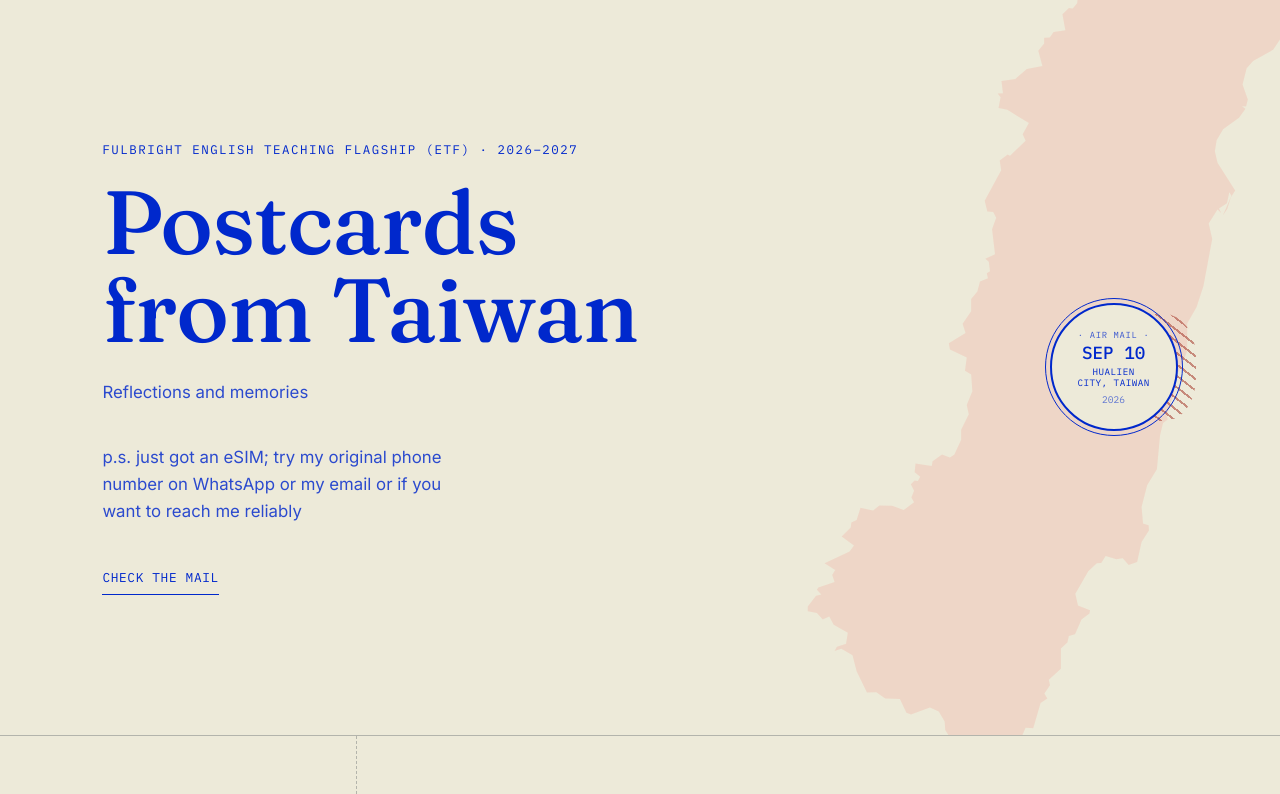
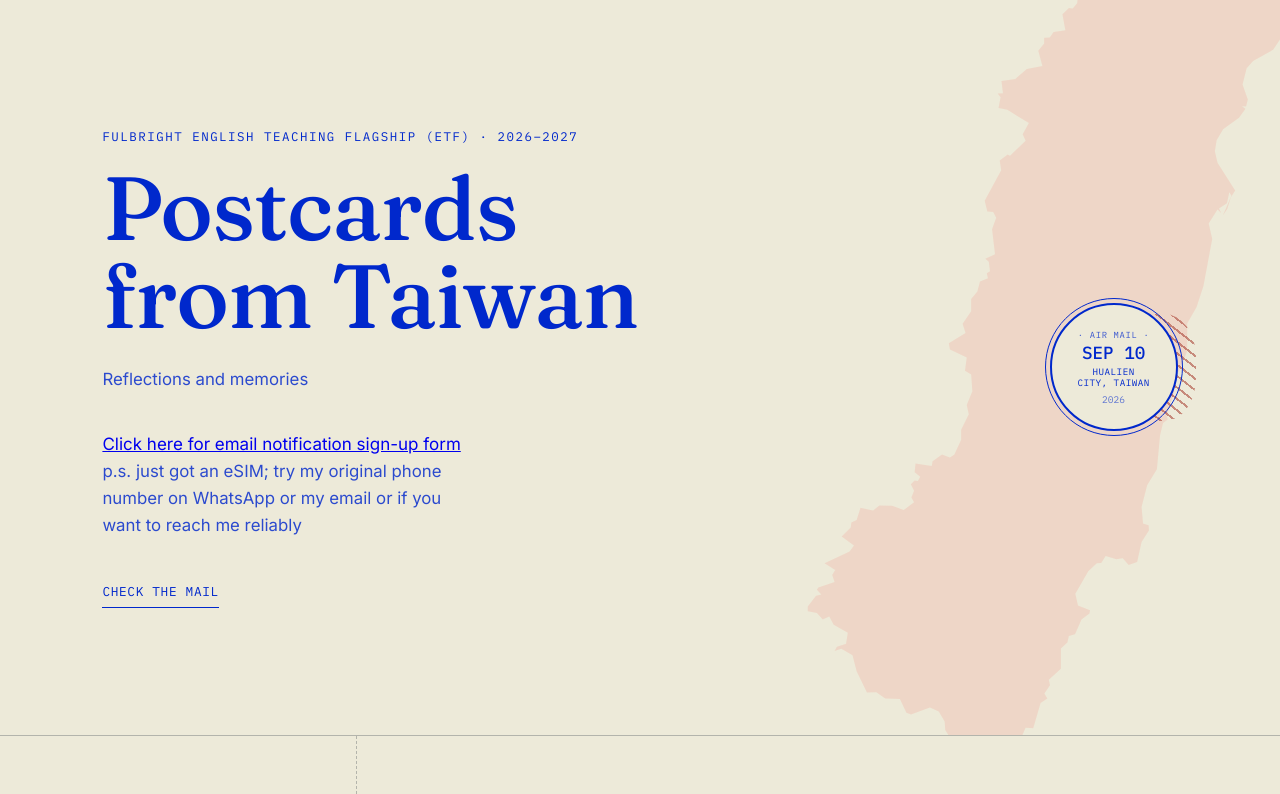
Before and after one commit to phillipmeaderyetter/fulbright, a plain HTML site: page index.html in a window 1280 px wide. Shown: the top 794 px of the page. Drawn offline with Linux system fonts and the light colour scheme.

Commit message:
email notification sign-up link

```diff
--- a/index.html
+++ b/index.html
@@ -19,6 +19,7 @@
         <p class="eyebrow">Fulbright English Teaching Flagship (ETF) &middot; 2026&ndash;2027</p>
         <h1>Postcards<br>from Taiwan</h1>
         <p class="hero-sub">Reflections and memories</p>
+        <a href=https://forms.gle/CBJ9asymDbZM5pWD7>Click here for email notification sign-up form</a>
         <p class="hero-sub">p.s. just got an eSIM; try my original phone number on WhatsApp or my email or if you want to reach me reliably</p>
         <a class="scroll-cue" href="#journal" aria-label="Scroll to journal entries">
           <span>Check the mail</span>
```
